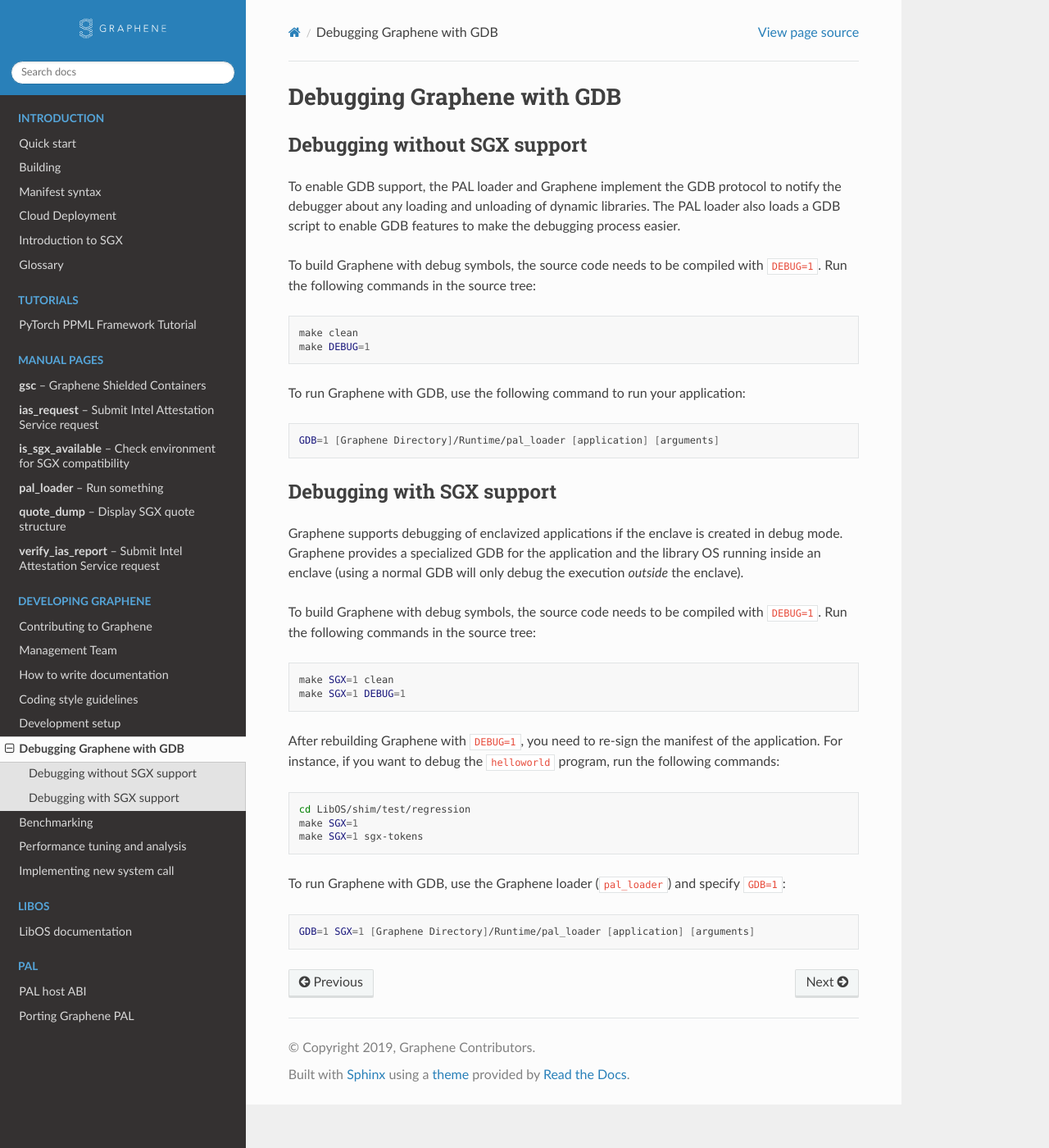
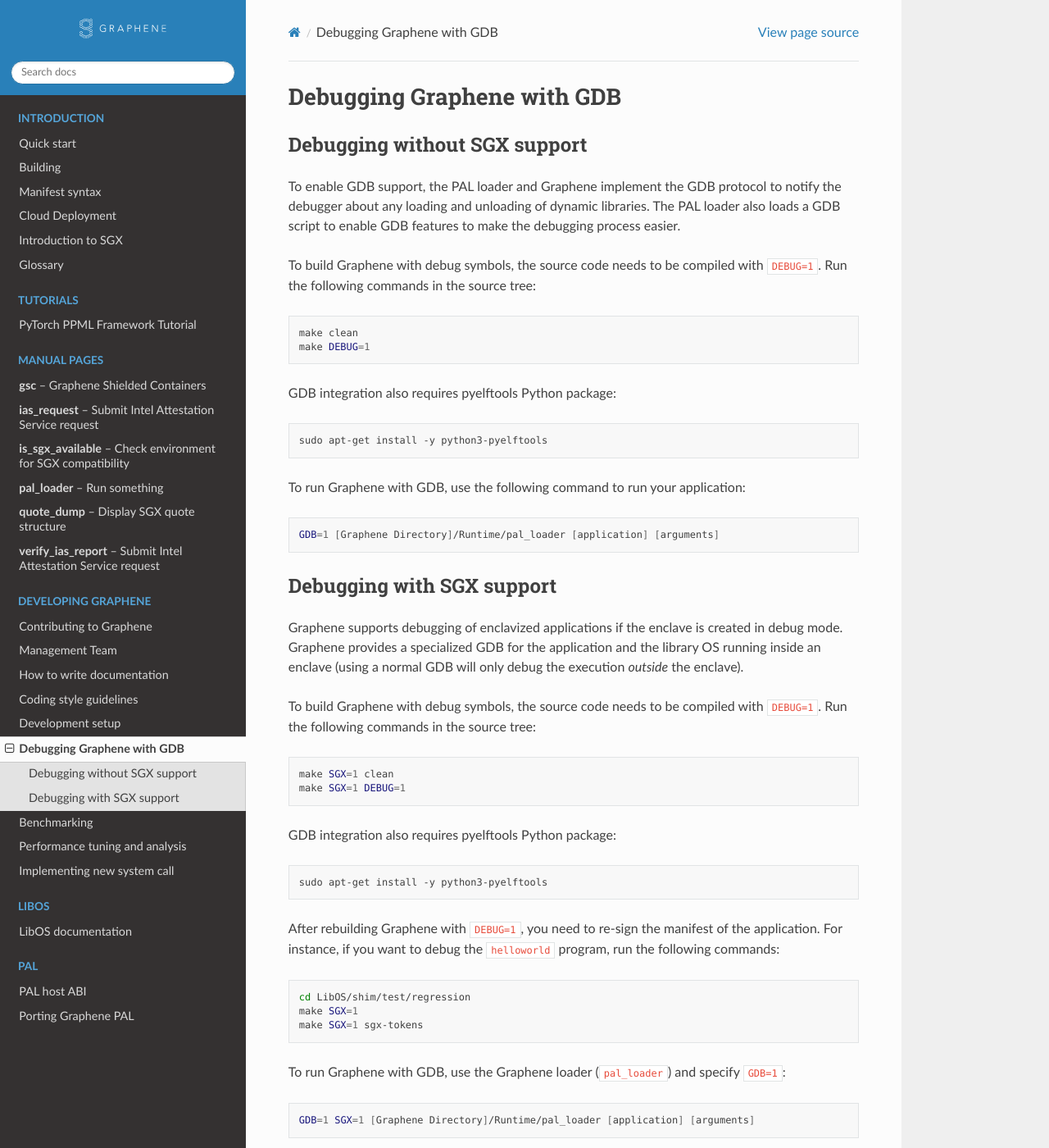
Before and after one commit to aeropittura/vaultrun, a Sphinx documentation site: the page built from Documentation/devel/debugging.rst, in a window 1280 px wide and 1400 px high. Shown: the whole window at 82% size. Built offline with Sphinx 7.4.7 and the Read the Docs theme 2.0.0, drawn with Linux system fonts in a browser that asks for light colours.

Commit message:
[Docs] Mention that pyelftools is needed for GDB
Original-author: Paweł Marczewski <pawel@invisiblethingslab.com>
Original-committer: Dmitrii Kuvaiskii <dmitrii.kuvaiskii@intel.com>
Original-commit: 7de4c3ba661b32269179033517771754e8163764

```diff
--- a/Documentation/building.rst
+++ b/Documentation/building.rst
@@ -35,9 +35,9 @@ Run the following command on Ubuntu to install dependencies::
 
     sudo apt-get install -y build-essential autoconf gawk bison
 
-To run tests locally, you also need the python3-pytest package::
+You also need Python packages for GDB support and to run tests locally::
 
-    sudo apt-get install -y python3-pytest
+    sudo apt-get install -y python3-pyelftools python3-pytest
 
 To build Graphene, in the root directory of Graphene repo, run the following
 command::
--- a/Documentation/devel/debugging.rst
+++ b/Documentation/devel/debugging.rst
@@ -17,6 +17,10 @@ To build Graphene with debug symbols, the source code needs to be compiled with
     make clean
     make DEBUG=1
 
+GDB integration also requires pyelftools Python package::
+
+    sudo apt-get install -y python3-pyelftools
+
 To run Graphene with GDB, use the following command to run your application::
 
     GDB=1 [Graphene Directory]/Runtime/pal_loader [application] [arguments]
@@ -35,6 +39,10 @@ To build Graphene with debug symbols, the source code needs to be compiled with
     make SGX=1 clean
     make SGX=1 DEBUG=1
 
+GDB integration also requires pyelftools Python package::
+
+    sudo apt-get install -y python3-pyelftools
+
 After rebuilding Graphene with ``DEBUG=1``, you need to re-sign the manifest of
 the application. For instance, if you want to debug the ``helloworld`` program,
 run the following commands::
```
